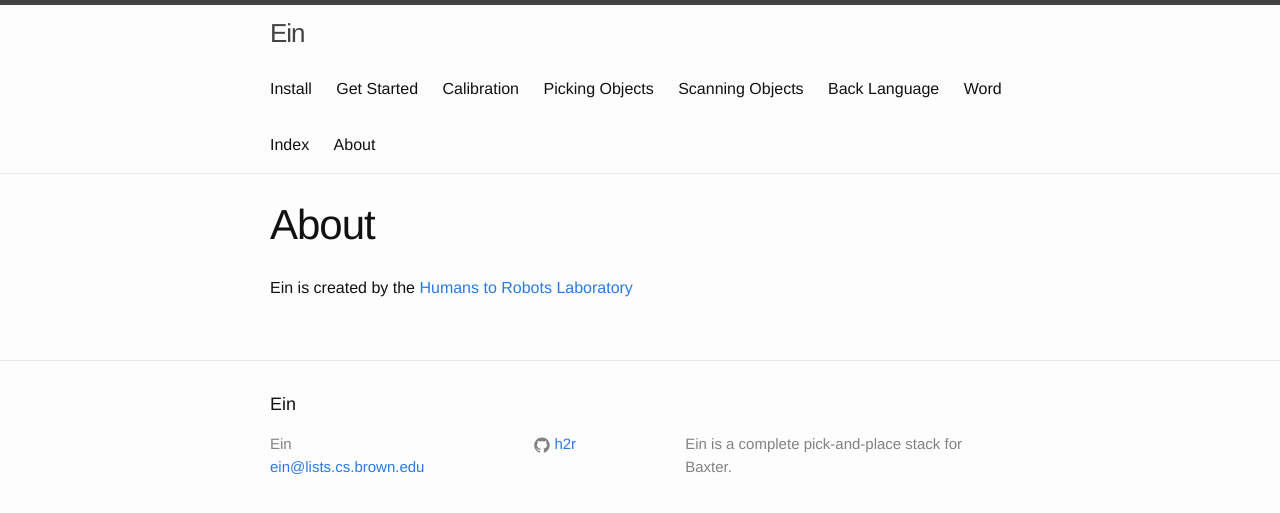
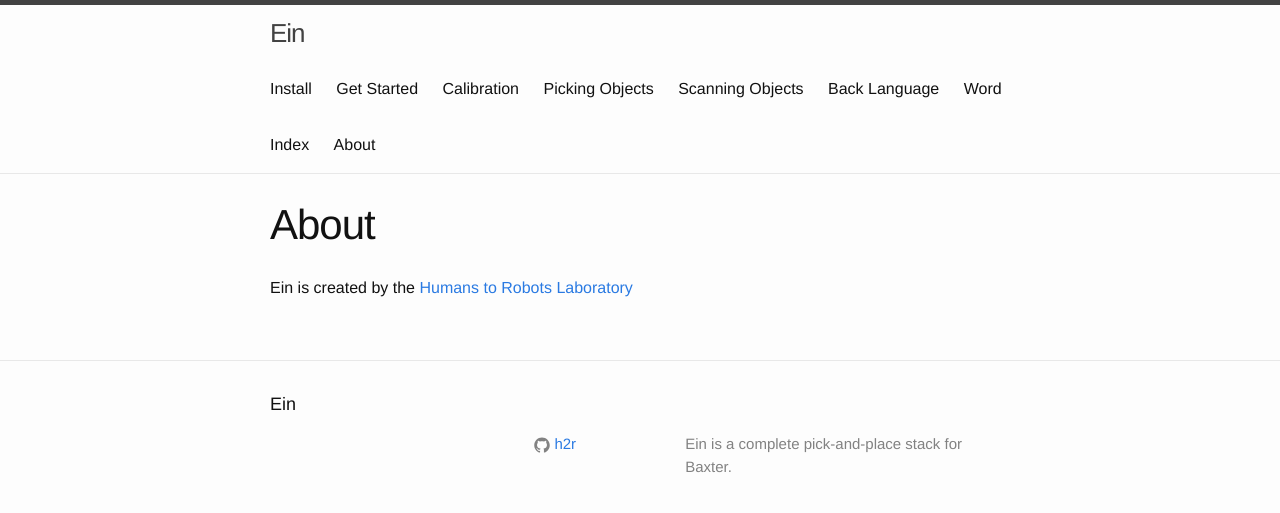
Before and after one commit to h2r/ein, a Jekyll site: the page built from about.md, in a window 1280 px wide. Shown: the top 513 px of the page. Built offline with Jekyll 4.4.1, drawn with Linux system fonts in a browser that asks for light colours.

Commit message:
tweaks
Former-commit-id: d6100a2d64f262002085e4b2daf3ed22917094c7

```diff
--- a/_config.yml
+++ b/_config.yml
@@ -1,6 +1,6 @@
 # Site settings
 title: Ein
-email: ein@lists.cs.brown.edu
+#email: ein@lists.cs.brown.edu
 description: > # this means to ignore newlines until "baseurl:"
   Ein is a complete pick-and-place stack for Baxter.
 baseurl: "/ein" # the subpath of your site, e.g. /blog
--- a/_includes/footer.html
+++ b/_includes/footer.html
@@ -6,10 +6,10 @@
 
     <div class="footer-col-wrapper">
       <div class="footer-col  footer-col-1">
-        <ul class="contact-list">
+<!--        <ul class="contact-list">
           <li>{{ site.title }}</li>
           <li><a href="mailto:{{ site.email }}">{{ site.email }}</a></li>
-        </ul>
+        </ul>-->
       </div>
 
       <div class="footer-col  footer-col-2">
```
